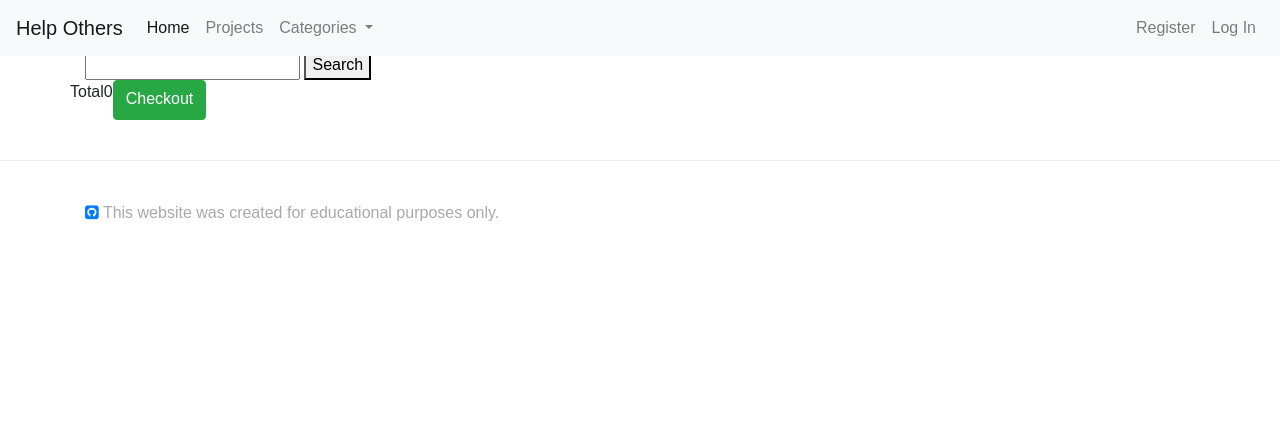
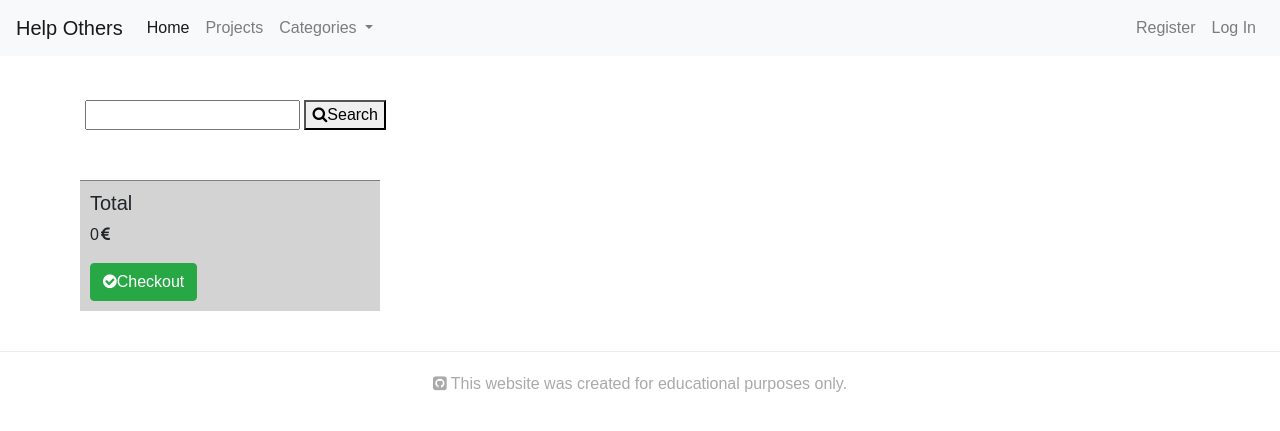
Before and after one commit to alnibo/milestone-project-4-help-others, a Django app: page /cart/ in a window 1280 px wide. Shown: the top 431 px of the page. Run offline with Django 3.2, Linux system fonts and the light colour scheme; some libraries are stand-ins or nearby versions.

Commit message:
Added styling so that each project is nicely displayed, added borders to checkout box for better visability

```diff
--- a/cart/templates/cart.html
+++ b/cart/templates/cart.html
@@ -5,37 +5,37 @@
 {% block content %}
 <div class="row row-flex">
     {% for item in cart_items %}
-
-    <div class="col-xs-10 col-xs-offset-1 col-sm-6 col-sm-offset-0 col-md-4 display panel panel-display">
-
-        <div class="project" style="background-image: url('{{ MEDIA_URL }}{{ item.project.image }}')"></div>
-
-        <div class="caption">
+    <div class="col-xs-10 col-xs-offset-0 col-sm-6 col-sm-offset-0 col-md-4 col-md-offset-0 display panel panel-default">
+        <div class="panel-body">
+            <div class="project" style="background-image: url('{{ MEDIA_URL }}{{ item.project.image }}')"></div>
+            <hr>
             <h3>{{ item.project.name }}</h3>
+            <h5>{{ item.project.category }}</h5>
             <p class="project-description">{{ item.project.description }}</p>
-            <p>{{ item.project.price }}</p>
-            <p>
+            <p>{{ item.project.price }}<i class="fa fa-eur" aria-hidden="true"></i></p>
+            <span>{{item.quantity}}x</span><span class="float-right">{% widthratio item.quantity 1 item.project.price %}<i class="fa fa-eur" aria-hidden="true"></i></span>
                 <form class="form-inline" method="POST" action="{% url 'adjust_cart' item.id %}">
                     {% csrf_token %}
                     <div class="form-group">
                         <label for="exampleInputAmount" class="sr-only">New Qty</label>
                         <div class="input-group">
-                            <div class="input-group-addon">Qty</div>
+                            <div class="input-group-addon quantities">Qty</div>
                             <input name="quantity" type="number" min="0" max="999" class="form-control">
-                            <div class="input-group-addon">{{item.quantity}}</div>
                         </div>
                     </div>
-                    <button type="submit" class="btn btn-primary"><span class="glyphicon glyphicon-edit" aria-hidden="true"></span>Amend</button>
+                    <button type="submit" class="btn btn-secondary"><i class="fa fa-pencil-square-o" aria-hidden="true"></i>Amend</button>
                 </form>
-            </p>
         </div>
     </div>
     {% endfor %}
 </div>
-<div class="row">
-    <p>Total</p>
-    <p><span class="glyphicon glyphicon-euro" aria-hidden="true"></span>{{ total }}</p>
-    <a href="/" class="btn btn-success" role="button"><span class="glyphicon glyphicon-ok-sign" aria-hidden="true"></span>Checkout</a>
+<div class="row checkout-box">
+    <div>
+        <h5>Total</h5>
+        <p>{{ total }}<i class="fa fa-eur" aria-hidden="true"></i></p>
+        <a href="/" class="btn btn-success" role="button"><i class="fa fa-check-circle" aria-hidden="true"></i>Checkout</a>
+    </div>
 </div>
 
+
 {% endblock %}
--- a/projects/templates/projects.html
+++ b/projects/templates/projects.html
@@ -6,11 +6,12 @@
 	{% for project in projects %}
 	<div class="col-xs-10 col-xs-offset-1 col-sm-6 col-sm-offset-0 col-md-4 display panel panel-default">
 		<div class="panel-body">
-                <div class="project" style="background-image: url('{{ MEDIA_URL }}{{ project.image }}')">
+			<div class="project" style="background-image: url('{{ MEDIA_URL }}{{ project.image }}')"></div>
 
 			<h3>{{ project.name }}</h3>
+			<h5>{{ project.category }}</h5>
 			<p class="project-description">{{ project.description }}</p>
-                    <p>{{ project.price }}</p>
+			<p>{{ project.price }}<i class="fa fa-eur" aria-hidden="true"></i></p>
 
 			<form method="post" action="{% url 'add_to_cart' project.id %}">
 				{% csrf_token %}
@@ -23,7 +24,6 @@
 			</form>
 		</div>
 	</div>
-        </div>
 	{% endfor %}
 </div>
 {% endblock %}
--- a/static/css/style.css
+++ b/static/css/style.css
@@ -1,14 +1,23 @@
 body {
     font-family: Arial;
-    padding-top: 50px;
+    padding-top: 100px;
 }
 
 footer {
     margin-top: 40px;
-    padding-top: 40px;
-    padding-bottom: 40px;
+    padding-top: 20px;
+    padding-bottom: 20px;
     border-top: 1px solid #ededed;
     color: #A9A9A9;
+    text-align: center;
+}
+
+.github-link {
+    color: #A9A9A9;
+}
+
+.github-link:hover {
+    color: black;
 }
 
 .icon-bar {
@@ -18,3 +27,67 @@ footer {
 .accountform {
     padding-top: 20px;
 }
+
+.badge {
+    padding-left: 9px;
+    padding-right: 9px;
+    -webkit-border-radius: 9px;
+    -moz-border-radius: 9px;
+    border-radius: 9px;
+}
+
+.label-warning[href],
+.badge-warning[href] {
+    background-color: #c67605;
+}
+
+.project {
+    background-size: contain;
+    background-position: center center;
+    background-repeat: no-repeat;
+    width: 100%;
+    height: 200px;
+    /* margin: 0 auto; */
+}
+
+caption p {
+    word-wrap: break-word;
+}
+
+.row.row-flex {
+    display: flex;
+    flex-wrap: wrap;
+    margin-top: 30px;
+}
+
+.panel-default {
+    border-color: transparent;
+    padding: 10px 10px;
+    min-width: 260px;
+}
+
+.panel-body {
+    height: 100%;
+    border: 1px solid #ddd;
+    padding: 10px;
+}
+
+.project-description {
+    min-height: 40px;
+}
+
+.quantities {
+    padding: 8px 5px 0;
+}
+
+.fa-eur {
+    padding-left: 2px;
+}
+
+.checkout-box {
+    border-top: 1px solid gray;
+    background-color: lightgray;
+    width: 300px;
+    margin: 20px -5px;
+    padding: 10px;
+}
--- a/templates/base.html
+++ b/templates/base.html
@@ -71,7 +71,7 @@
         <div class="display">
             <form action="{% url 'search' %}" method="get">
                 <input type="text" name="q">
-                <button type="search">Search</button>
+                <button type="search"><i class="fa fa-search" aria-hidden="true"></i>Search</button>
             </form>
         </div>
         {% block content %}
@@ -80,7 +80,7 @@
 
     <footer>
         <div class="container">
-            <span><a class="grey-text text-lighten-4" href="https://github.com/alnibo/milestone-project-4-help-others" target="_blank"><i class="fa fa-github-square" aria-hidden="true"></i></a></span>
+            <a class="github-link" href="https://github.com/alnibo/milestone-project-4-help-others" target="_blank"><i class="fa fa-github-square" aria-hidden="true"></i></a>
             <span class="d-none d-sm-inline">This website was created for educational purposes only.</span>
         </div>
     </footer>
```
Lines whose indentation alone changed are shown as unchanged.
